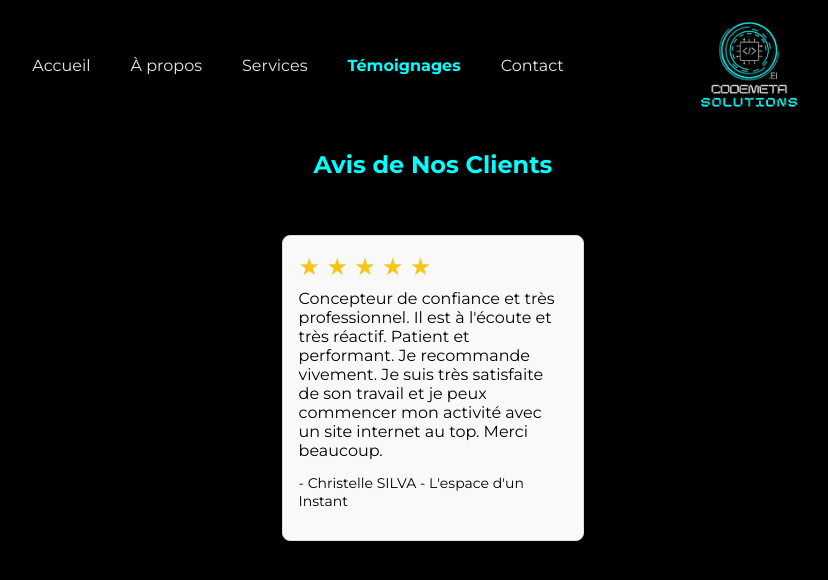
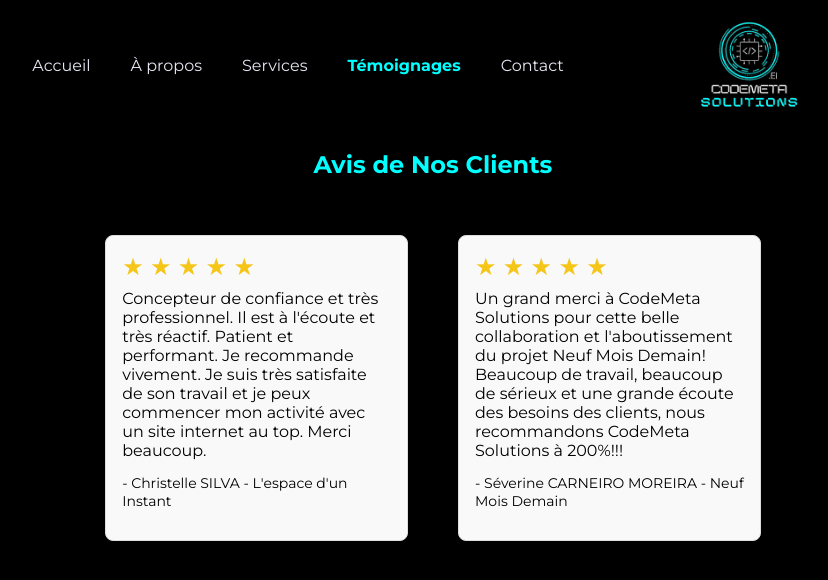
Before and after one commit to CARNEIRO-MOREIRA-Steven/CodeMeta_Solutions, a Next.js app: page /temoignages in a window 1280 px wide. Shown: the top 580 px of the page, without its empty margins (207-1035 px from the left). Built offline with nearby package versions, Linux system fonts and the light colour scheme.

Commit message:
Ajout avis

```diff
--- a/src/components/AvisCard.jsx
+++ b/src/components/AvisCard.jsx
@@ -26,6 +26,11 @@
       text: "Concepteur de confiance et très professionnel. Il est à l'écoute et très réactif. Patient et performant. Je recommande vivement. Je suis très satisfaite de son travail et je peux commencer mon activité avec un site internet au top. Merci beaucoup.",
       author: "Christelle SILVA - L'espace d'un Instant ",
     },
+    {
+      rating: 5,
+      text: "Un grand merci à CodeMeta Solutions pour cette belle collaboration et l'aboutissement du projet Neuf Mois Demain! Beaucoup de travail, beaucoup de sérieux et une grande écoute des besoins des clients, nous recommandons CodeMeta Solutions à 200%!!!",
+      author: "Séverine CARNEIRO MOREIRA - Neuf Mois Demain ",
+    },
   ];
 
   return (
```
